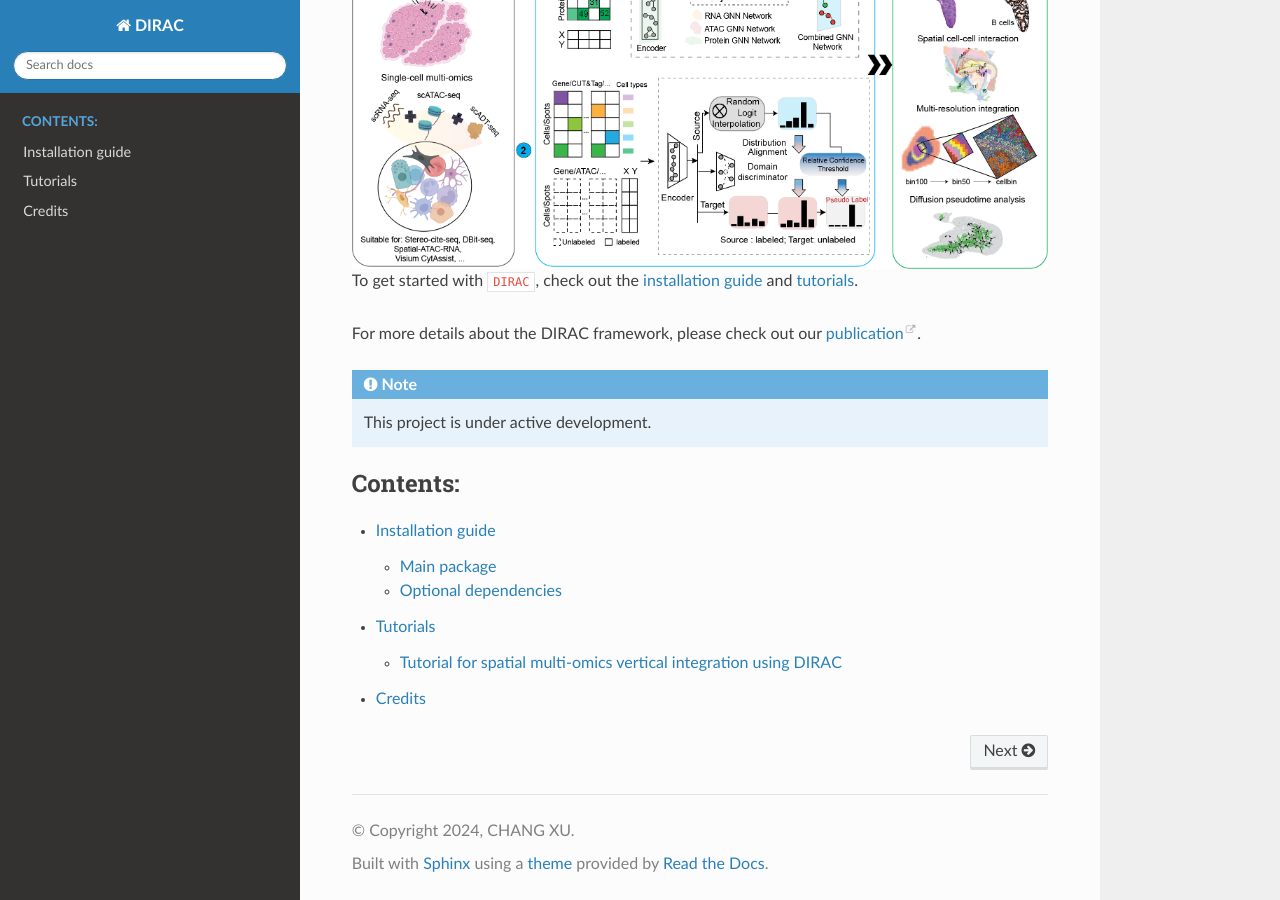
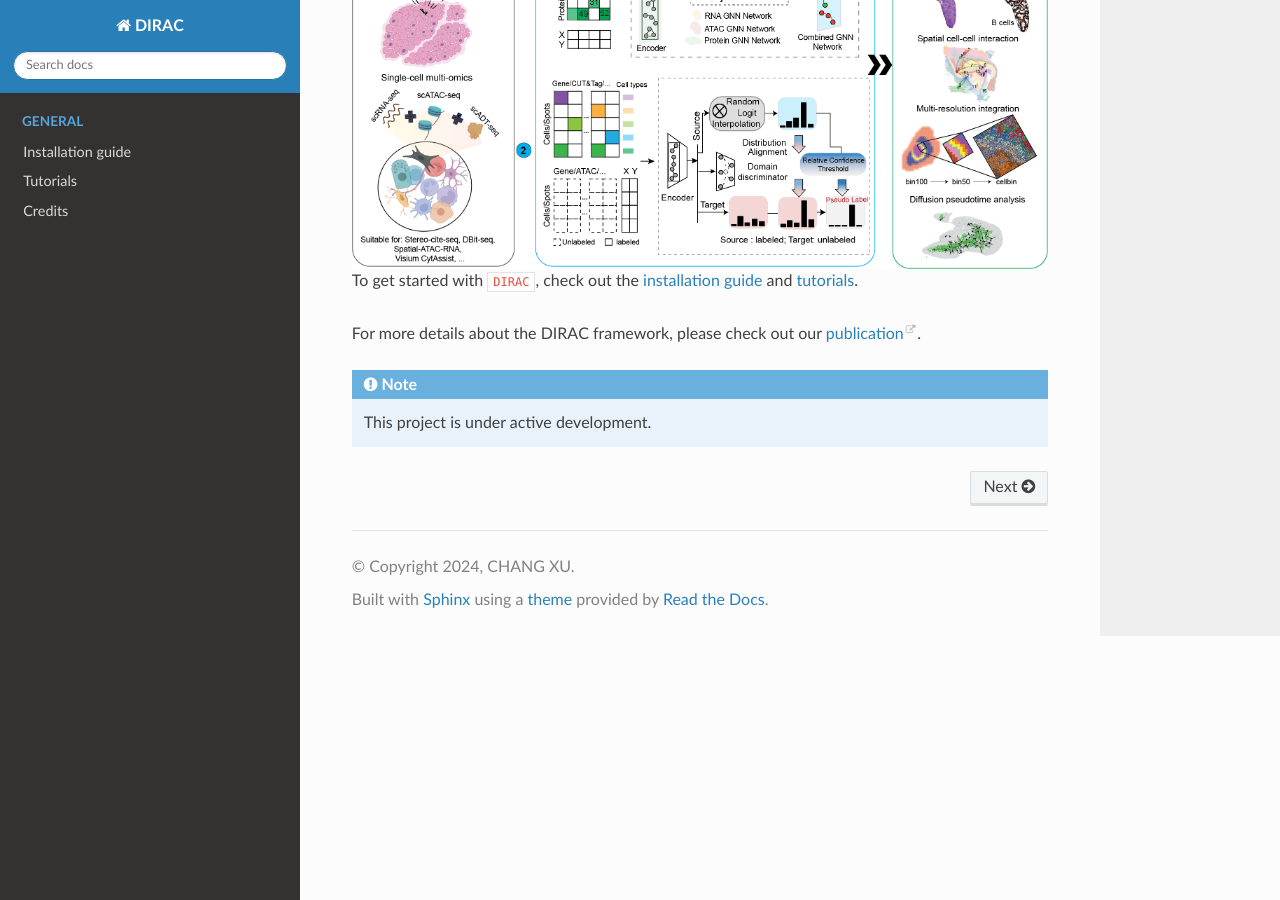
Before and after one commit to liuxiaZzz/DIRAC_test, a Sphinx documentation site: the page built from docs/source/index.rst, in a window 1280 px wide and 900 px high, scrolled down 816 px. Built offline with Sphinx 7.4.7 and the Read the Docs theme 3.1.0, drawn with Linux system fonts in a browser that asks for light colours; pages that are not in the unit, such as notebooks, are missing from menus.

Commit message:
Update index.rst

```diff
--- a/docs/source/index.rst
+++ b/docs/source/index.rst
@@ -29,7 +29,8 @@ For more details about the DIRAC framework, please check out our `publication <h
 
 .. toctree::
    :maxdepth: 2
-   :caption: Contents:
+   :hidden:
+   :caption: General
 
    install
    tutorials
```
